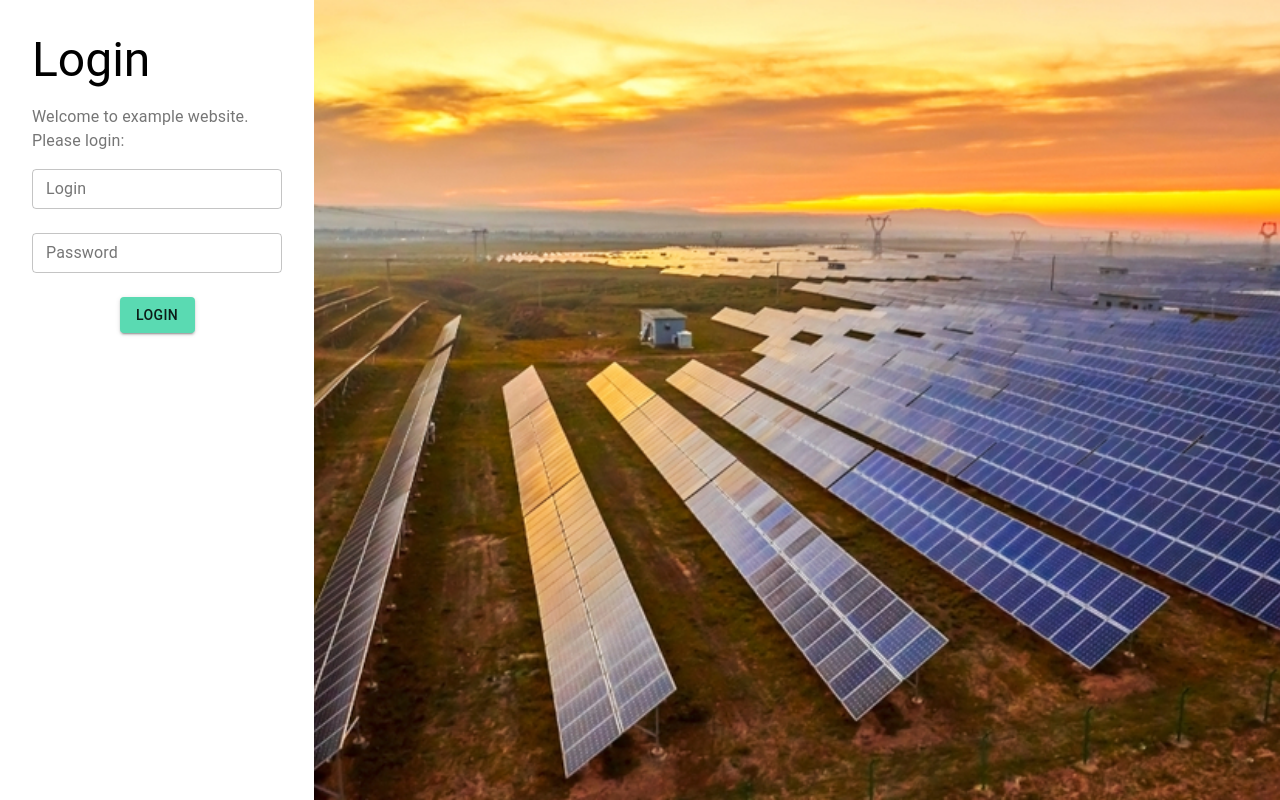
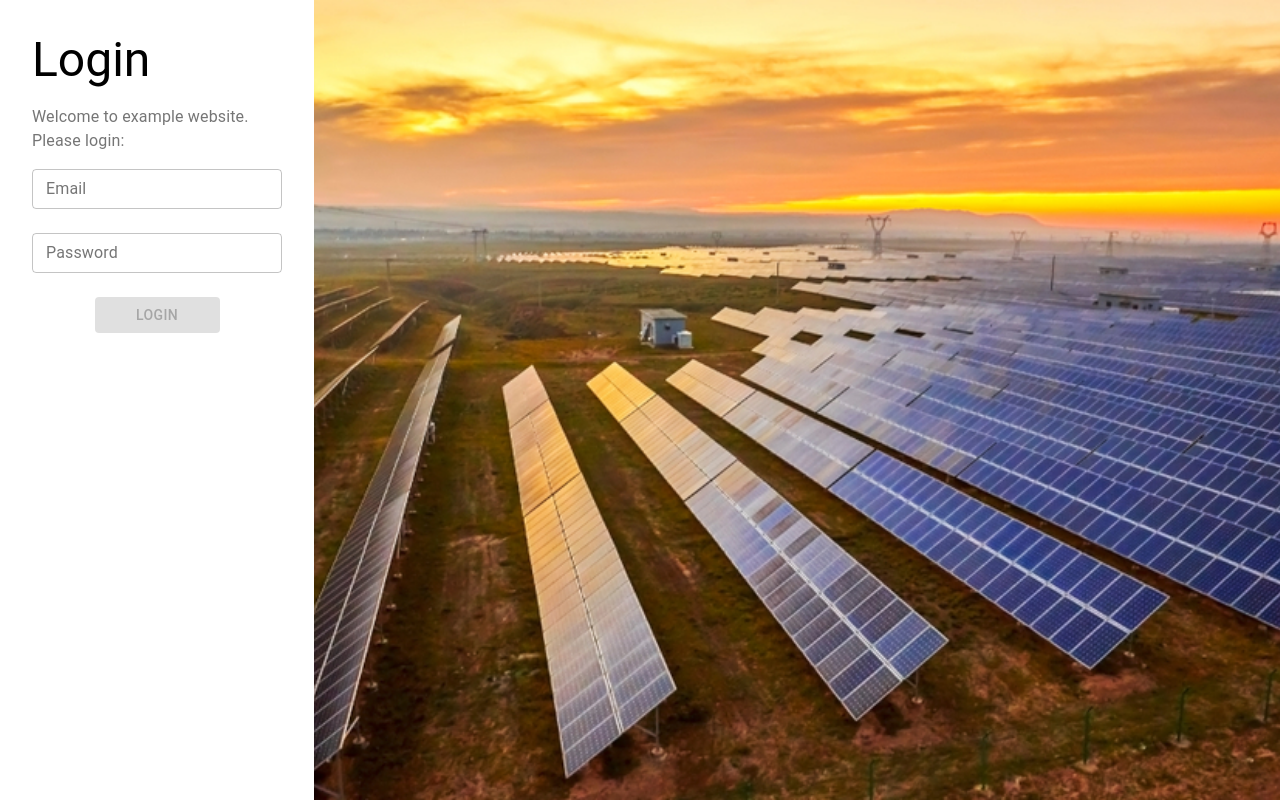
Before and after one commit to BartlomiejZalas/codibly, a React (Create React App) app: page / in a window 1280 px wide. Built offline with nearby package versions, Linux system fonts and the light colour scheme; the HTML template or start-up script is replaced by a standard one.

Commit message:
formik validation + tslint + minor layout improvements

```diff
--- a/src/App.tsx
+++ b/src/App.tsx
@@ -1,10 +1,8 @@
 import React from 'react';
-import LoginPage from './pages/LoginPage';
+import { LoginPage } from './pages/login';
 
 function App() {
-  return (
-    <LoginPage />
-  );
+  return <LoginPage />;
 }
 
 export default App;
--- a/src/pages/LoginPage.tsx
+++ /dev/null
@@ -1,65 +0,0 @@
-import { Button, TextField, Typography } from '@material-ui/core';
-import React from 'react';
-import styled from 'styled-components';
-import energy from '../assets/energy.jpg';
-
-const Background = styled.div`
-  ${({ theme }) => `
-    background-color: ${theme.palette.primary.light};
-    background-image: url(${energy});
-    background-size: cover;
-    width: 100%;
-    height: 100%;
-    display: flex;
-    align-items: center;
-    justify-content: center;
-  `}
-`;
-const Container = styled.div`
-  ${({ theme }) => `
-    background-color: #fff;
-    padding: ${theme.spacing(4)}px;
-    border-radius: ${theme.spacing(2)}px;
-    ${theme.breakpoints.up('sm')} {
-       border-radius: 0;
-       position: fixed;
-       top: 0;
-       left: 0;
-       bottom: 0;
-       width: 250px;
-    }
-  `}
-`;
-
-const Form = styled.div`
-  display: flex;
-  flex-direction: column;
-`;
-
-const StyledButton = styled(Button)`
- ${({ theme }) => `
-    margin-top: ${theme.spacing(2)}px;
-    margin-bottom: ${theme.spacing(2)}px;
-    align-self: center;
-    width: 30%;
-  `}
-`;
-
-const LoginPage: React.FC = () => {
-  return (
-    <Background>
-      <Container>
-        <Typography variant="h3" gutterBottom>Login</Typography>
-        <Typography color="textSecondary">Welcome to example website.</Typography>
-        <Typography color="textSecondary">Please login:</Typography>
-        <Form>
-          <TextField label="Login" variant="outlined" margin="normal" size="small"/>
-          <TextField label="Password" variant="outlined" type="password" margin="normal" size="small"/>
-          <StyledButton variant="contained" color="primary">Login</StyledButton>
-        </Form>
-      </Container>
-    </Background>
-  );
-};
-
-export default LoginPage;
--- /dev/null
+++ b/src/pages/login/LoginForm.tsx
@@ -0,0 +1,79 @@
+import { Button, TextField } from '@material-ui/core';
+import React from 'react';
+import styled from 'styled-components';
+import { useFormik } from 'formik';
+import { LoginFormValues } from './types';
+import { validateLoginForm } from './validation';
+
+const Form = styled.div`
+  display: flex;
+  flex-direction: column;
+`;
+
+const StyledButton = styled(Button)`
+  ${({ theme }) => `
+    margin-top: ${theme.spacing(2)}px;
+    margin-bottom: ${theme.spacing(2)}px;
+    align-self: center;
+    width: 50%;
+  `}
+`;
+
+const initialValues = {
+  email: '',
+  password: '',
+};
+
+const LoginForm: React.FC = () => {
+  const formik = useFormik<LoginFormValues>({
+    initialValues,
+    validate: validateLoginForm,
+    onSubmit: (values: LoginFormValues) => {
+      formik.setSubmitting(false);
+      console.log(values);
+    },
+  });
+
+  const emailHasError = formik.touched.email && !!formik.errors.email;
+  const passwordHasError = formik.touched.password && !!formik.errors.password;
+
+  return (
+    <Form>
+      <TextField
+        label="Email"
+        name="email"
+        variant="outlined"
+        margin="normal"
+        size="small"
+        onChange={formik.handleChange}
+        onBlur={formik.handleBlur}
+        value={formik.values.email}
+        error={emailHasError}
+        helperText={emailHasError && formik.errors.email}
+      />
+      <TextField
+        label="Password"
+        name="password"
+        variant="outlined"
+        type="password"
+        margin="normal"
+        size="small"
+        onChange={formik.handleChange}
+        onBlur={formik.handleBlur}
+        value={formik.values.password}
+        error={passwordHasError}
+        helperText={passwordHasError && formik.errors.password}
+      />
+      <StyledButton
+        variant="contained"
+        color="primary"
+        onClick={() => formik.handleSubmit()}
+        disabled={!formik.values.password || !formik.values.email || formik.isSubmitting}
+      >
+        Login
+      </StyledButton>
+    </Form>
+  );
+};
+
+export default LoginForm;
--- /dev/null
+++ b/src/pages/login/LoginPage.tsx
@@ -0,0 +1,52 @@
+import { Typography } from '@material-ui/core';
+import React from 'react';
+import styled from 'styled-components';
+import energy from '../../assets/energy.jpg';
+import { SmallScreenOnly } from '../../ui/SmallScreenOnly';
+import LoginForm from './LoginForm';
+
+const Background = styled.div`
+  ${({ theme }) => `
+    background-color: ${theme.palette.primary.light};
+    background-image: url(${energy});
+    background-size: cover;
+    width: 100%;
+    height: 100%;
+    display: flex;
+    align-items: center;
+    justify-content: center;
+  `}
+`;
+const Container = styled.div`
+  ${({ theme }) => `
+    background-color: #fff;
+    padding: ${theme.spacing(4)}px;
+    border-radius: ${theme.spacing(2)}px;
+    overflow-y: auto;
+    width: 250px;
+    ${theme.breakpoints.up('sm')} {
+       border-radius: 0;
+       position: fixed;
+       top: 0;
+       left: 0;
+       bottom: 0;
+    }
+  `}
+`;
+
+export const LoginPage: React.FC = () => {
+  return (
+    <Background>
+      <Container>
+        <Typography variant="h3" gutterBottom={true}>
+          Login
+        </Typography>
+        <SmallScreenOnly>
+          <Typography color="textSecondary">Welcome to example website.</Typography>
+          <Typography color="textSecondary">Please login:</Typography>
+        </SmallScreenOnly>
+        <LoginForm />
+      </Container>
+    </Background>
+  );
+};
--- /dev/null
+++ b/src/pages/login/index.ts
@@ -0,0 +1 @@
+export { LoginPage } from './LoginPage';
--- /dev/null
+++ b/src/pages/login/types.ts
@@ -0,0 +1,4 @@
+export interface LoginFormValues {
+  email: string;
+  password: string;
+}
--- /dev/null
+++ b/src/pages/login/validation.ts
@@ -0,0 +1,18 @@
+import { FormikErrors } from 'formik';
+import { LoginFormValues } from './types';
+
+const hasDigit = (value: string) => /\d/.test(value);
+const hasUpperCaseLetter = (value: string) => /[A-Z]/g.test(value);
+
+export const validateLoginForm = (values: LoginFormValues) => {
+  const errors: FormikErrors<LoginFormValues> = {};
+  if (
+    values.password.length < 8 ||
+    !hasDigit(values.password) ||
+    !hasUpperCaseLetter(values.password)
+  ) {
+    errors.password =
+      'Password should contain at least: 8 characters, 1 number and 1 upper character!';
+  }
+  return errors;
+};
--- /dev/null
+++ b/src/ui/SmallScreenOnly.ts
@@ -0,0 +1,10 @@
+import styled from 'styled-components';
+
+export const SmallScreenOnly = styled.div`
+  ${({ theme }) => `
+    display: none;
+    ${theme.breakpoints.up('sm')} {
+      display: block;
+    }
+  `}
+`;
```
Also changed, not shown: package.json (+6 -1 lines), tslint.json (added, +15 -0 lines), .prettierrc.json, 2 other files (tests, documents, lock files or other folders).
